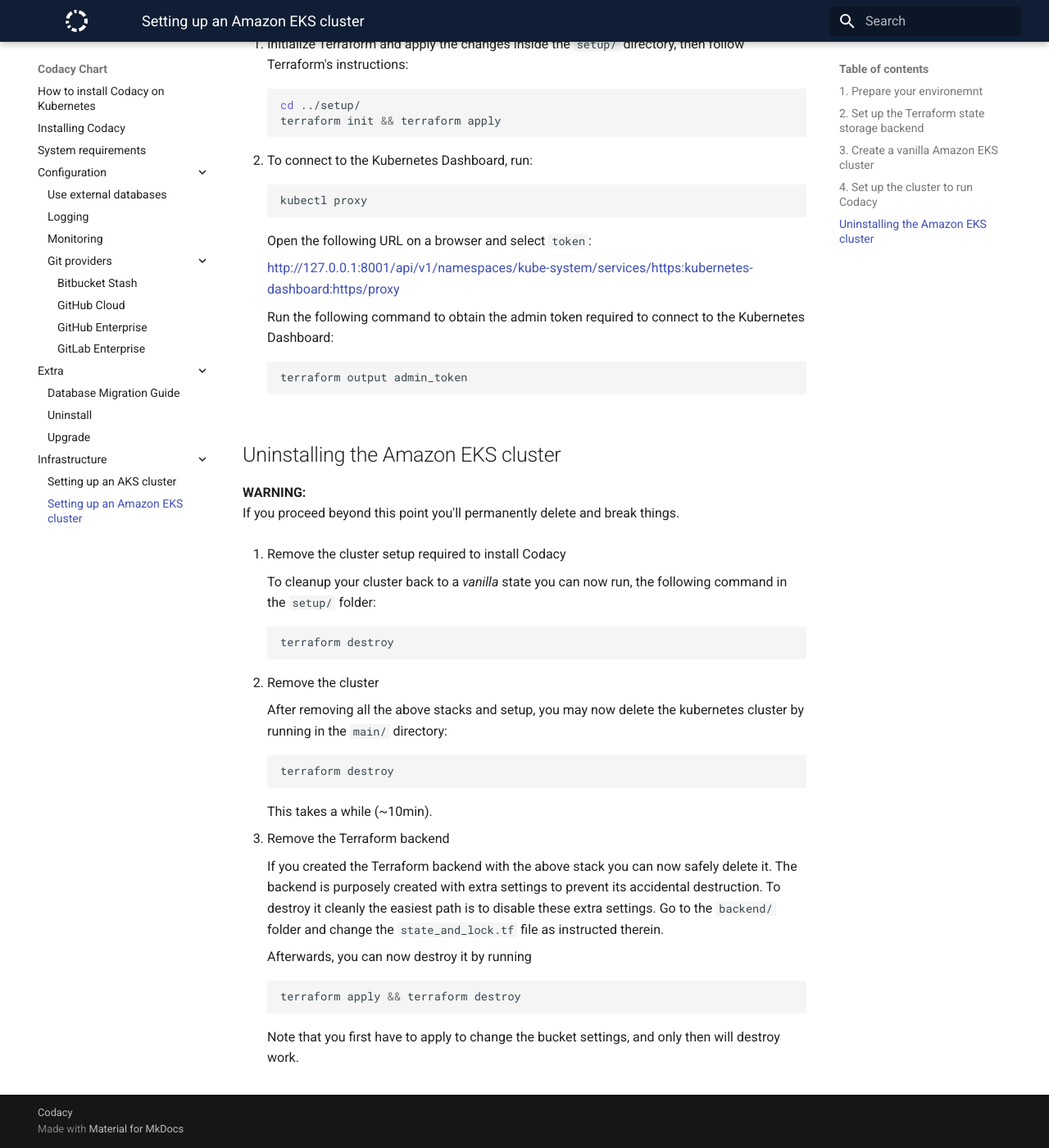
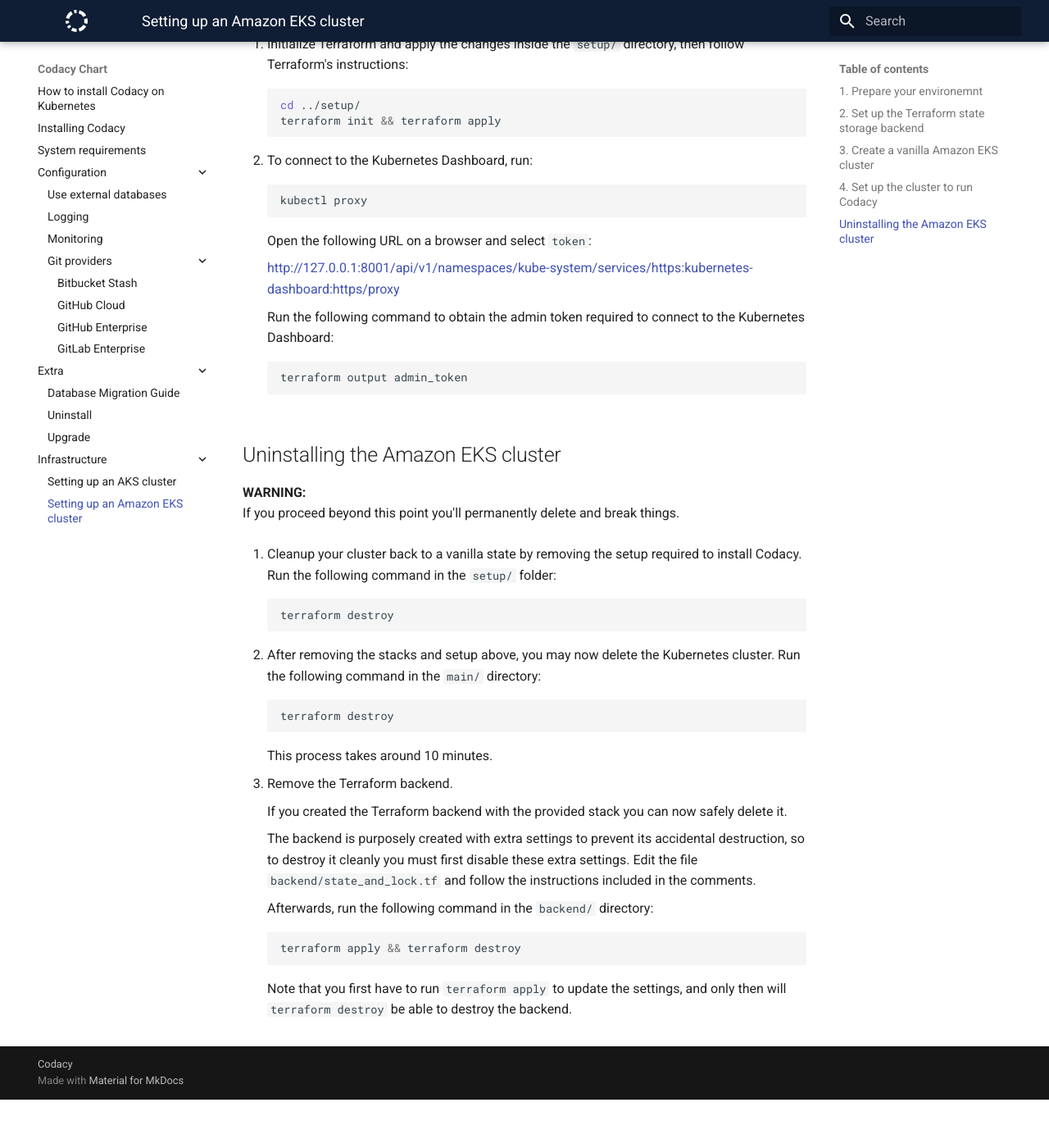
Before and after one commit to codacy/chart, an MkDocs documentation site: the page built from docs/infrastructure/eks-quickstart.md, in a window 1280 px wide and 1400 px high, scrolled down 2764 px. Shown: the whole window at 82% size. Built offline with MkDocs 1.6.1 and Material for MkDocs 9.7.7, drawn with Linux system fonts in a browser that asks for light colours; after the commit the page ends 4105 px from its top, so only the background shows below that.

Commit message:
Improve section Uninstalling the Amazon EKS cluster

````diff
--- a/docs/infrastructure/eks-quickstart.md
+++ b/docs/infrastructure/eks-quickstart.md
@@ -129,39 +129,31 @@
 **WARNING:**
 If you proceed beyond this point you'll permanently delete and break things.
 
-1. Remove the cluster setup required to install Codacy
-
-    To cleanup your cluster back to a _vanilla_ state you can now run,
-    the following command in the `setup/` folder:
+1. Cleanup your cluster back to a vanilla state by removing the setup required to install Codacy. Run the following command in the `setup/` folder:
 
     ```bash
     terraform destroy
     ```
 
-1. Remove the cluster
-
-    After removing all the above stacks and setup, you may now delete the kubernetes
-    cluster by running in the `main/` directory:
+1. After removing the stacks and setup above, you may now delete the Kubernetes cluster. Run the following command in the `main/` directory:
 
     ```bash
     terraform destroy
     ```
 
-    This takes a while (~10min).
+    This process takes around 10 minutes.
 
-1. Remove the Terraform backend
+1. Remove the Terraform backend.
 
-    If you created the Terraform backend with the above stack you can now safely
-    delete it. The backend is purposely created with extra settings to prevent
-    its accidental destruction. To destroy it cleanly the easiest path is to disable
-    these extra settings. Go to the `backend/` folder and change the `state_and_lock.tf`
-    file as instructed therein.
+    If you created the Terraform backend with the provided stack you can now safely delete it.
 
-    Afterwards, you can now destroy it by running
+    The backend is purposely created with extra settings to prevent its accidental destruction, so to destroy it cleanly you must first disable these extra settings. Edit the file `backend/state_and_lock.tf` and follow the instructions included in the comments.
+
+    Afterwards, run the following command in the `backend/` directory:
 
     ```bash
     terraform apply && terraform destroy
     ```
 
-    Note that you first have to apply to change the bucket settings, and only
-    then will destroy work.
+    Note that you first have to run `terraform apply` to update the settings, and only
+    then will `terraform destroy` be able to destroy the backend.
````
